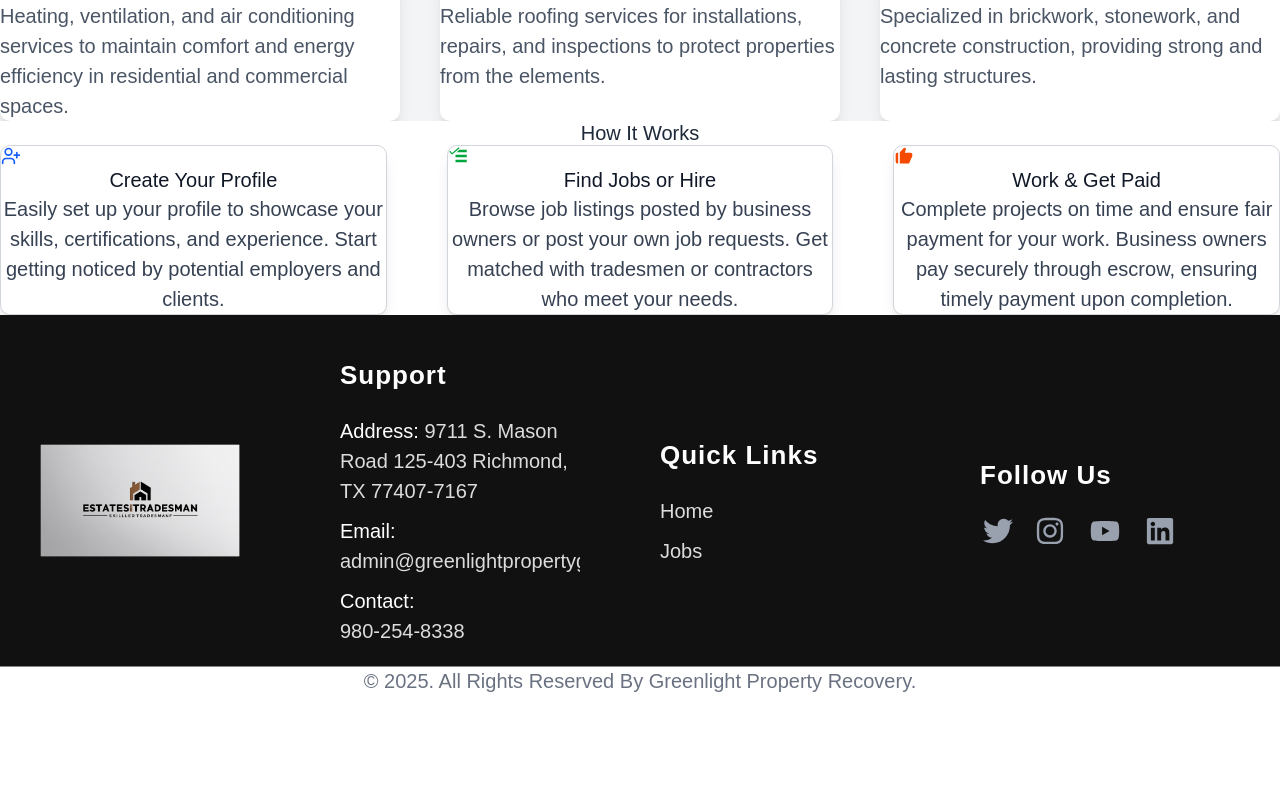
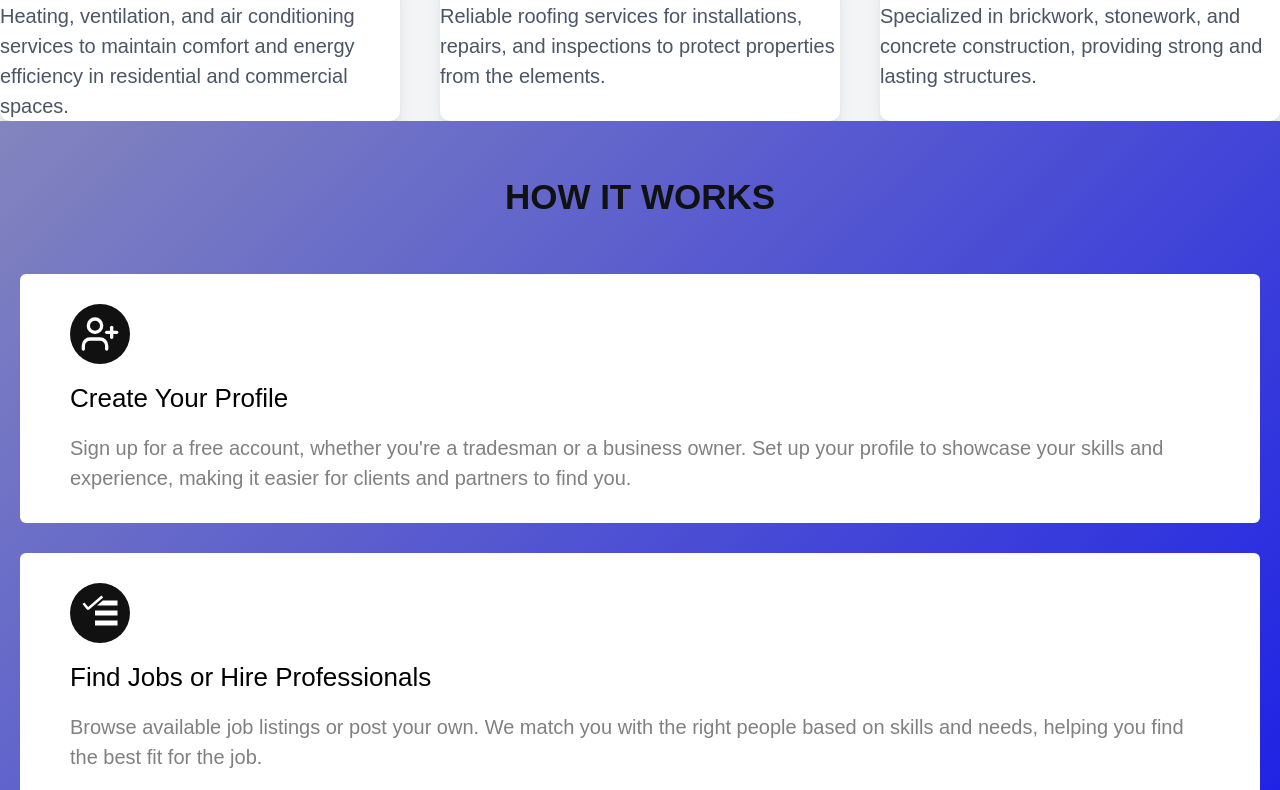
Before and after one commit to stellariley/EstatesTradesman, a React (Vite) app in the folder frontend/: page / in a window 1280 px wide. Shown: the part 1070-1860 px from the top of the page. Before the commit the page ends 1765 px from the top, so only its background shows below. Built offline with nearby package versions, Linux system fonts and the light colour scheme; no server answers.

Commit message:
HowItWorks

```diff
--- a/frontend/src/App.css
+++ b/frontend/src/App.css
@@ -356,13 +356,13 @@ footer div ul a span {
 .hero h4 {
   font-size: 1.5rem;
   font-weight: 500;
-  color: gray;
+  color: rgb(63, 62, 62);
 }
 .hero .box {
   max-width: 900px;
   text-align: center;
-  background: #4b51f0;
-  color: #111;
+  background: linear-gradient(135deg, #8385be, #0e12eb);
+  color: #000000;
   padding: 50px 75px;
   border-radius: 35px;
   letter-spacing: 1px;
@@ -447,7 +447,7 @@ footer div ul a span {
   align-items: center;
   margin: 0 auto;
   gap: 50px;
-  background: #4b51f0;
+  background: linear-gradient(135deg, #8385be, #0e12eb);
 }
 .howItWorks h3 {
   font-size: 1.75rem;
--- a/frontend/src/components/HowItWorks.jsx
+++ b/frontend/src/components/HowItWorks.jsx
@@ -5,39 +5,39 @@ import { BiSolidLike } from "react-icons/bi";
 
 const HowItWorks = () => {
   return (
-    <section className="py-16 bg-white text-center">
-      <h3 className="text-3xl font-semibold text-gray-800 mb-12">How It Works</h3>
-      <div className="container mx-auto grid grid-cols-1 sm:grid-cols-2 lg:grid-cols-3 gap-12 px-6">
+    <section className="howItWorks">
+      <h3>How It Works</h3>
+      <div className="container">
         {/* Step 1 */}
-        <div className="bg-white p-6 rounded-lg shadow-lg hover:shadow-xl transition duration-300 border border-gray-300">
-          <div className="text-4xl text-blue-600 mb-4">
+        <div className="card">
+          <div className="icon">
             <LuUserPlus />
           </div>
-          <h4 className="text-xl font-semibold text-gray-900 mb-4">Create Your Profile</h4>
-          <p className="text-gray-700">
-            Easily set up your profile to showcase your skills, certifications, and experience. Start getting noticed by potential employers and clients.
+          <h4>Create Your Profile</h4>
+          <p>
+            Sign up for a free account, whether you're a tradesman or a business owner. Set up your profile to showcase your skills and experience, making it easier for clients and partners to find you.
           </p>
         </div>
 
         {/* Step 2 */}
-        <div className="bg-white p-6 rounded-lg shadow-lg hover:shadow-xl transition duration-300 border border-gray-300">
-          <div className="text-4xl text-green-600 mb-4">
+        <div className="card">
+          <div className="icon">
             <VscTasklist />
           </div>
-          <h4 className="text-xl font-semibold text-gray-900 mb-4">Find Jobs or Hire</h4>
-          <p className="text-gray-700">
-            Browse job listings posted by business owners or post your own job requests. Get matched with tradesmen or contractors who meet your needs.
+          <h4>Find Jobs or Hire Professionals</h4>
+          <p>
+            Browse available job listings or post your own. We match you with the right people based on skills and needs, helping you find the best fit for the job.
           </p>
         </div>
 
         {/* Step 3 */}
-        <div className="bg-white p-6 rounded-lg shadow-lg hover:shadow-xl transition duration-300 border border-gray-300">
-          <div className="text-4xl text-orange-600 mb-4">
+        <div className="card">
+          <div className="icon">
             <BiSolidLike />
           </div>
-          <h4 className="text-xl font-semibold text-gray-900 mb-4">Work & Get Paid</h4>
-          <p className="text-gray-700">
-            Complete projects on time and ensure fair payment for your work. Business owners pay securely through escrow, ensuring timely payment upon completion.
+          <h4>Complete the Work and Get Paid</h4>
+          <p>
+            Finish the project on time, and get paid securely through our platform. Business owners pay via escrow, ensuring fair payment once the job is done.
           </p>
         </div>
       </div>
```
